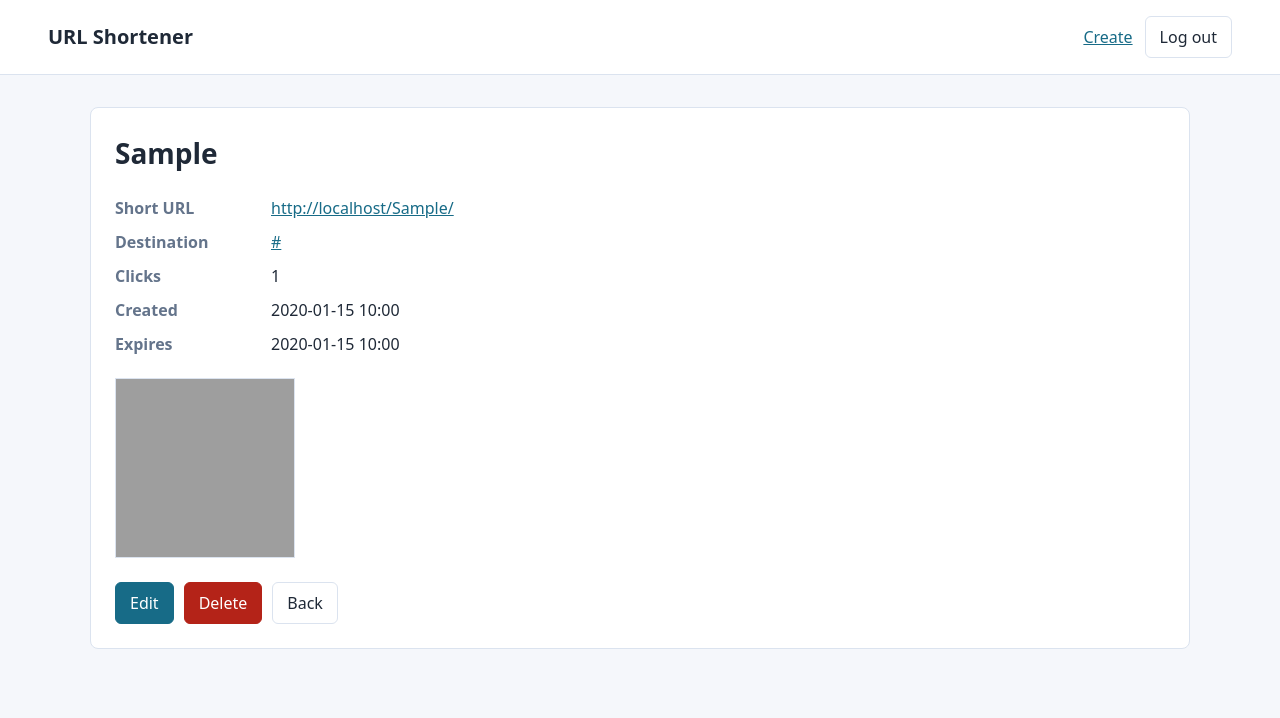
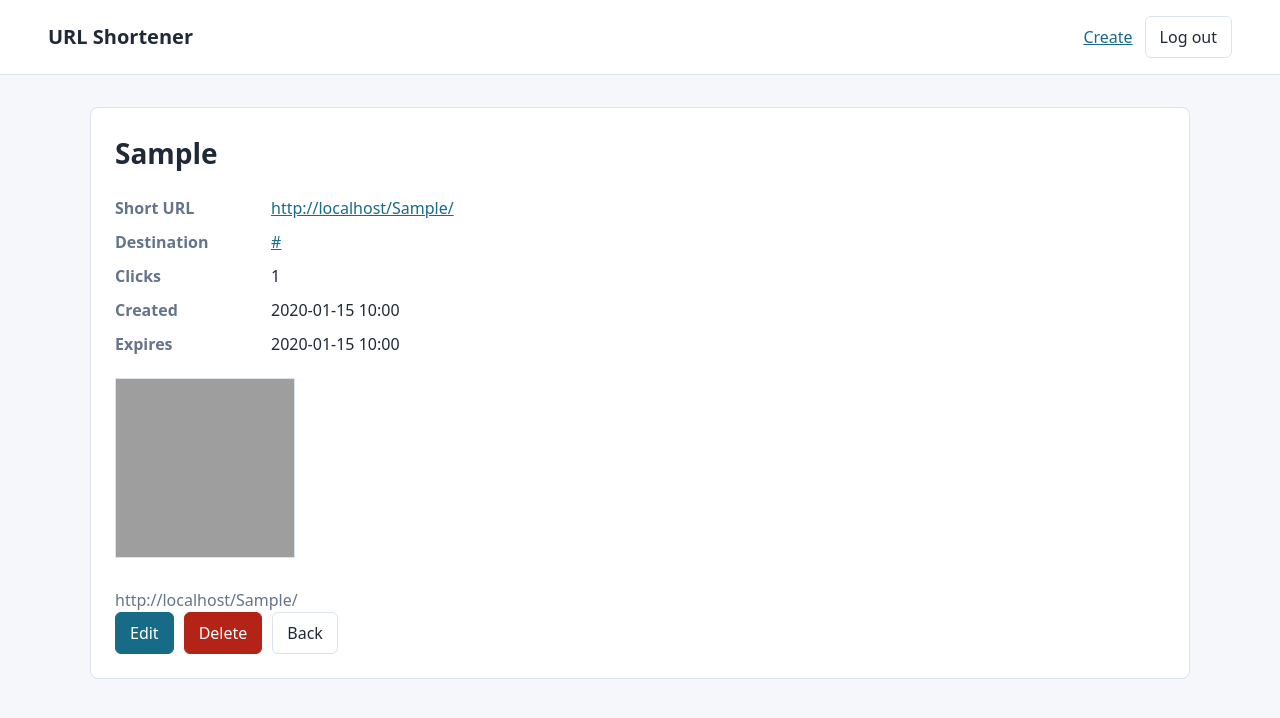
Before and after one commit to BIRAJ49/URL_shortner, a Django app: page /urls/1/ in a window 1280 px wide. Shown: the top 718 px of the page. Run offline with Django 4.2, Linux system fonts and the light colour scheme; a user stored in the database is signed in; tables that the repository leaves empty hold one stand-in row (values such as "Sample post"); grey boxes are pictures that could not be loaded.

Commit message:
Fix QR code URL display

```diff
--- a/config/settings.py
+++ b/config/settings.py
@@ -15,6 +15,8 @@ ALLOWED_HOSTS = [
 CSRF_TRUSTED_ORIGINS = [
     'https://url-shortner-hcur.onrender.com',
 ]
+
+SECURE_PROXY_SSL_HEADER = ('HTTP_X_FORWARDED_PROTO', 'https')
 
 
 INSTALLED_APPS = [
--- a/shortener/static/shortener/styles.css
+++ b/shortener/static/shortener/styles.css
@@ -240,6 +240,10 @@ input {
   border: 1px solid var(--border);
 }
 
+.qr-link {
+  word-break: break-all;
+}
+
 @media (max-width: 700px) {
   .site-header,
   .page-title {
--- a/shortener/templates/shortener/url_detail.html
+++ b/shortener/templates/shortener/url_detail.html
@@ -18,6 +18,7 @@
     <dd>{% if url.expires_at %}{{ url.expires_at|date:"Y-m-d H:i" }}{% else %}Never{% endif %}</dd>
   </dl>
   <img class="qr" src="{% url 'shortener:qr' url.pk %}" alt="QR code for {{ url.key }}">
+  <p class="qr-link">{{ request.scheme }}://{{ request.get_host }}{{ url.get_short_path }}</p>
   <div class="form-actions">
     <a class="button primary" href="{% url 'shortener:edit' url.pk %}">Edit</a>
     <a class="button danger" href="{% url 'shortener:delete' url.pk %}">Delete</a>
```
